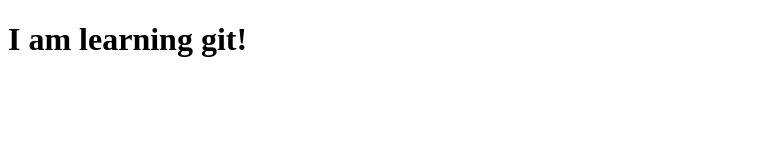
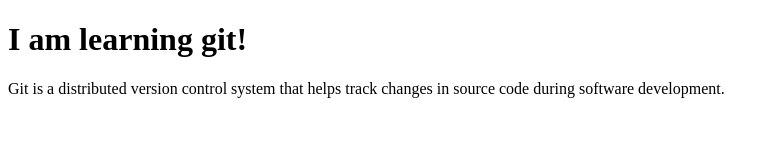
Before and after one commit to DevsShop/github-learning, a plain HTML site: page index.html in a window 1280 px wide. Shown: the whole page, without its empty margins (0-779 px from the left). Drawn offline with Linux system fonts and the light colour scheme.

Commit message:
(GitCommandDoc) I have added Git Commands and start creating a Documentaion

```diff
--- a/index.html
+++ b/index.html
@@ -7,5 +7,9 @@
   </head>
   <body>
     <h1>I am learning git!</h1>
+    <p>
+      Git is a distributed version control system that helps track changes in
+      source code during software development.
+    </p>
   </body>
 </html>
```
